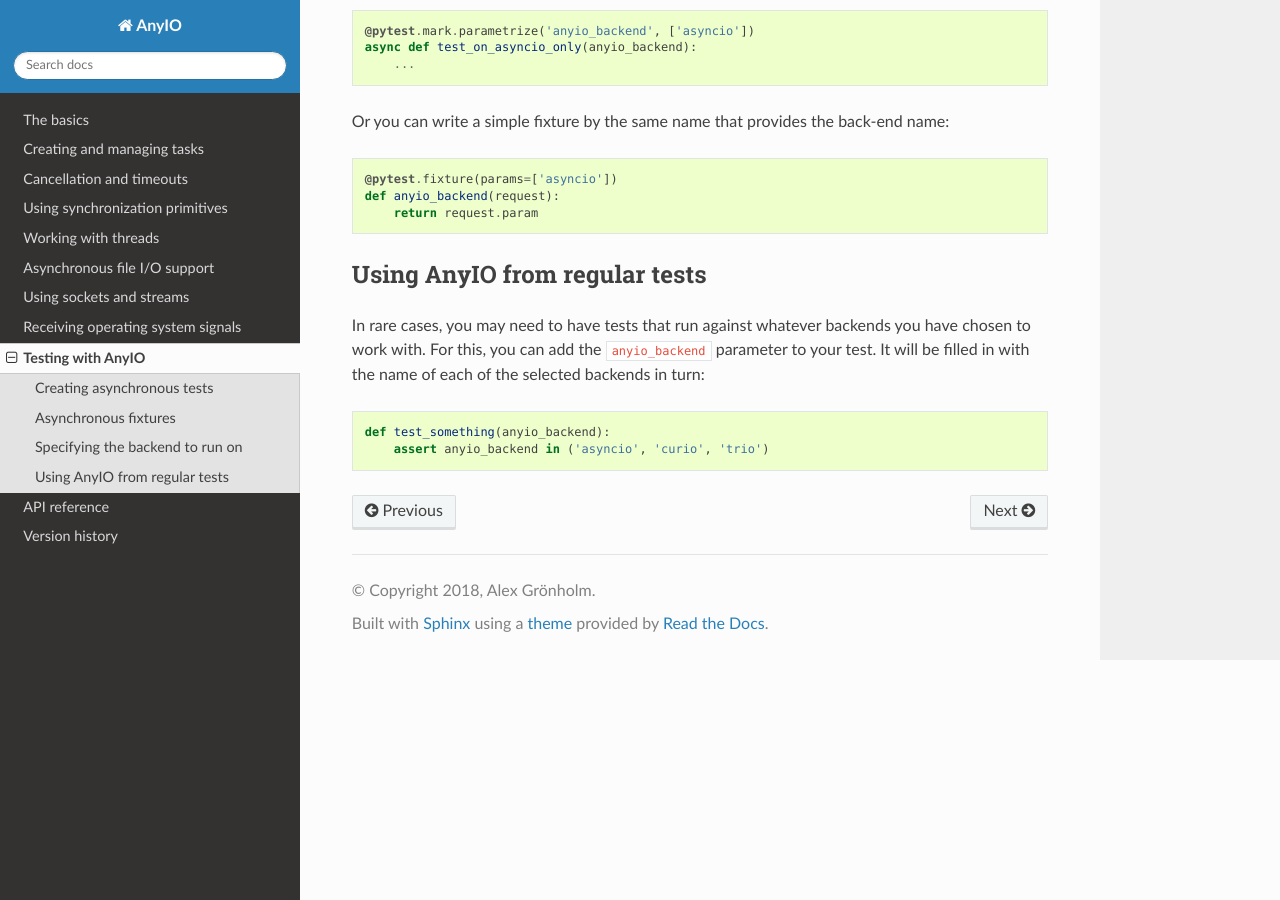
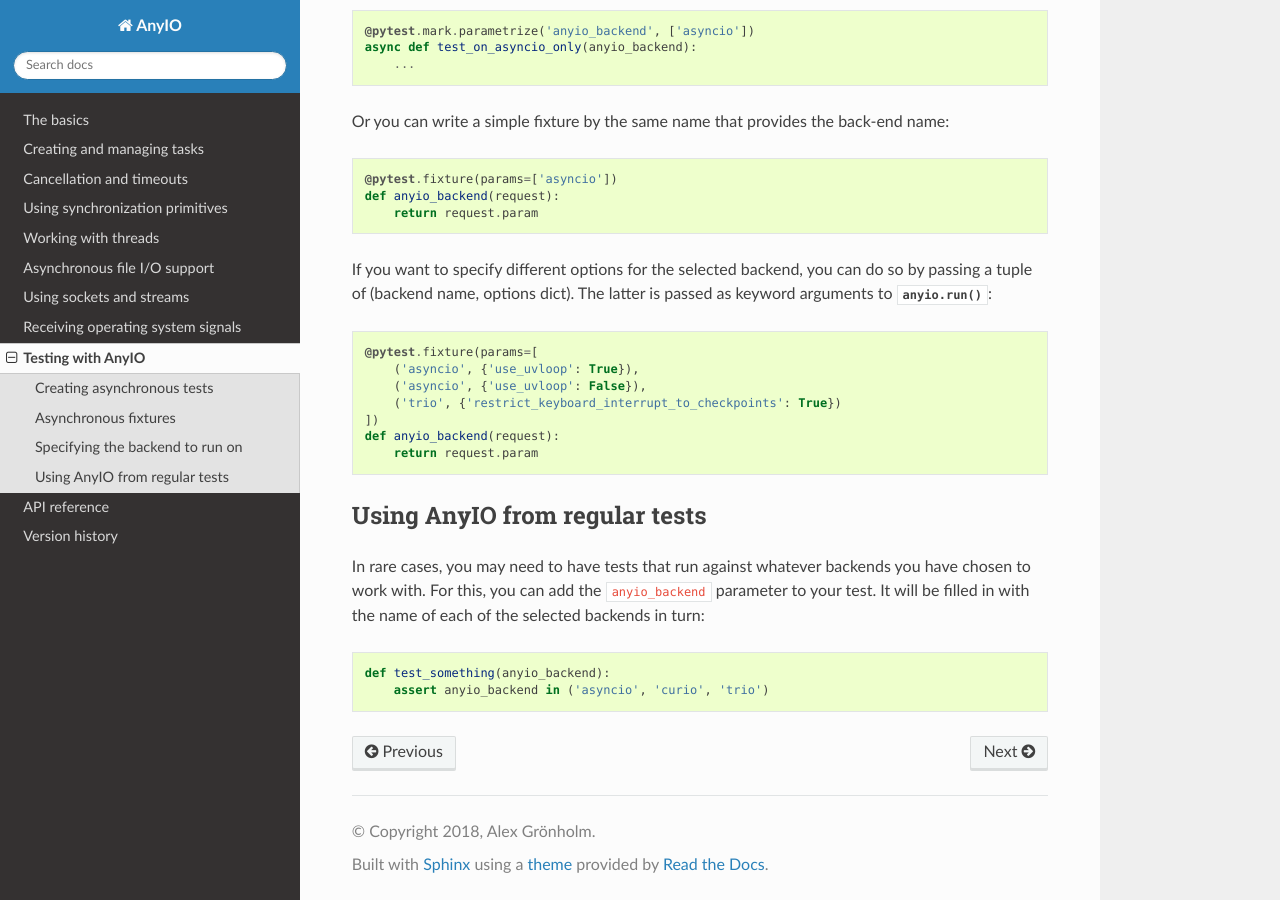
Before and after one commit to agronholm/anyio, a Sphinx documentation site: the page built from docs/testing.rst, in a window 1280 px wide and 900 px high, scrolled down 1480 px. Built offline with Sphinx 7.4.7 and the Read the Docs theme 2.0.0, drawn with Linux system fonts in a browser that asks for light colours.

Commit message:
Added the possibility of specifying backend options with anyio_backend

```diff
--- a/docs/testing.rst
+++ b/docs/testing.rst
@@ -77,6 +77,17 @@ Or you can write a simple fixture by the same name that provides the back-end na
     def anyio_backend(request):
         return request.param
 
+If you want to specify different options for the selected backend, you can do so by passing a tuple
+of (backend name, options dict). The latter is passed as keyword arguments to :func:`anyio.run`::
+
+    @pytest.fixture(params=[
+        ('asyncio', {'use_uvloop': True}),
+        ('asyncio', {'use_uvloop': False}),
+        ('trio', {'restrict_keyboard_interrupt_to_checkpoints': True})
+    ])
+    def anyio_backend(request):
+        return request.param
+
 Using AnyIO from regular tests
 ------------------------------
 
--- a/docs/versionhistory.rst
+++ b/docs/versionhistory.rst
@@ -6,8 +6,8 @@ This library adheres to `Semantic Versioning 2.0 <http://semver.org/>`_.
 **UNRELEASED**
 
 - Fixed compatibility with Curio 1.0
-- Made it possible to assert fine grained control over which AnyIO backends are being used with
-  each test
+- Made it possible to assert fine grained control over which AnyIO backends and backend options are
+  being used with each test
 
 **1.2.3**
 
```
Also changed, not shown: 1 other file.
